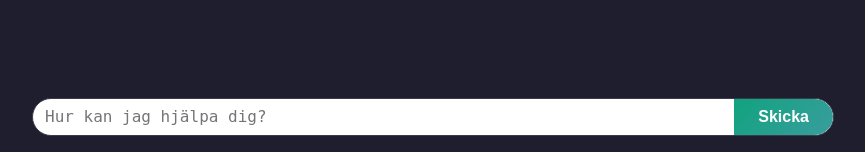
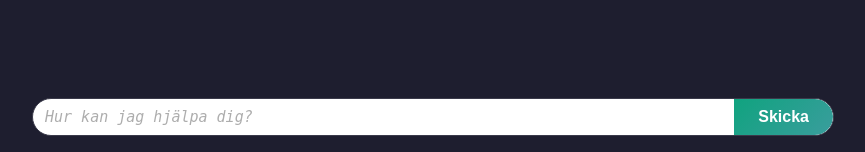
Before and after one commit to Darvid-223/aiapi, a Flask app: page / in a window 1280 px wide. Shown: the part 648-800 px from the top of the page, without its empty margins (207-1072 px from the left). Run offline with Flask 3, Linux system fonts and the light colour scheme; parts of the project's set-up code (start-up, migrations or seed data) failed here and were passed over.

Commit message:
chat-text::placeholder ny font

```diff
--- a/app/static/style.css
+++ b/app/static/style.css
@@ -95,6 +95,13 @@ body {
   border-radius: 4px;
 }
 
+#chat-text::placeholder {
+  color: #999;               /* Ljusgrå färg */
+  font-style: italic;        /* Kursiv stil – ser modernare ut */
+  font-size: 15px;           /* Lite mindre än vanlig text */
+  opacity: 0.8;              /* Lite genomskinlig för mjukare känsla */
+  transition: opacity 0.3s;  /* Smooth fade när man börjar skriva */
+}
 
 #send-btn {
   background: linear-gradient(135deg, #10a37f, #3a9d9d); /* Inspirerat av GPT-loggans gröna ton */
```
